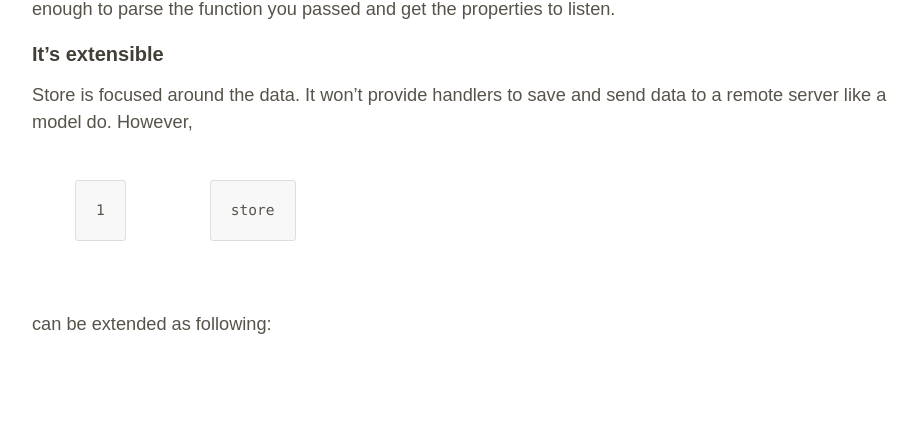
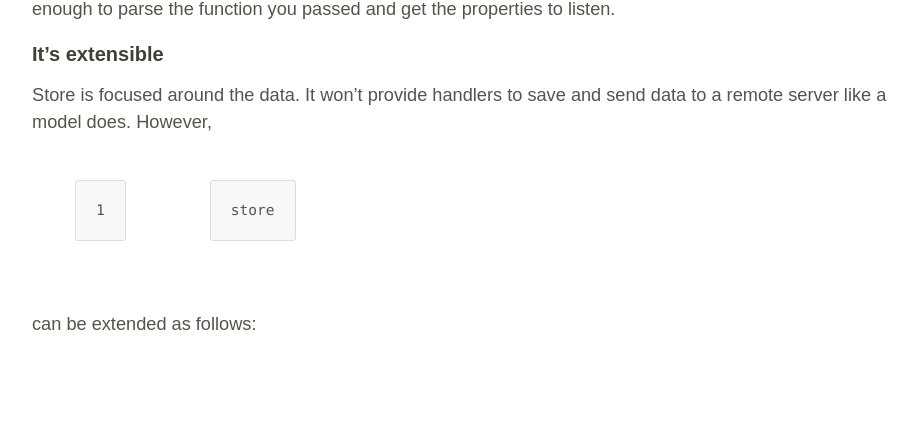
Before and after one commit to bredele/bredele.github.io, a Jekyll site: the page built from _posts/2014-01-03-store.md, in a window 1280 px wide and 900 px high, scrolled down 2969 px. Shown: the part 175-598 px from the top of the window, without its empty margins (178-1094 px from the left). Built offline with Jekyll 4.4.1, drawn with Linux system fonts in a browser that asks for light colours; Markdown is read by kramdown in place of the engine named in the settings.

Commit message:
update post store

```diff
--- a/_posts/2014-01-03-store.md
+++ b/_posts/2014-01-03-store.md
@@ -71,7 +71,7 @@ Did you notice? **Store doesn't ask you to specify the properties you want to co
 
 ## <a class="post-section" href="#itsextensible">It's extensible</a>
 
-Store is focused around the data. It won't provide handlers to save and send data to a remote server like a model do. However, `store` can be extended as following:
+Store is focused around the data. It won't provide handlers to save and send data to a remote server like a model does. However, `store` can be extended as follows:
 
 {% highlight js %}
 //use middleware
```
